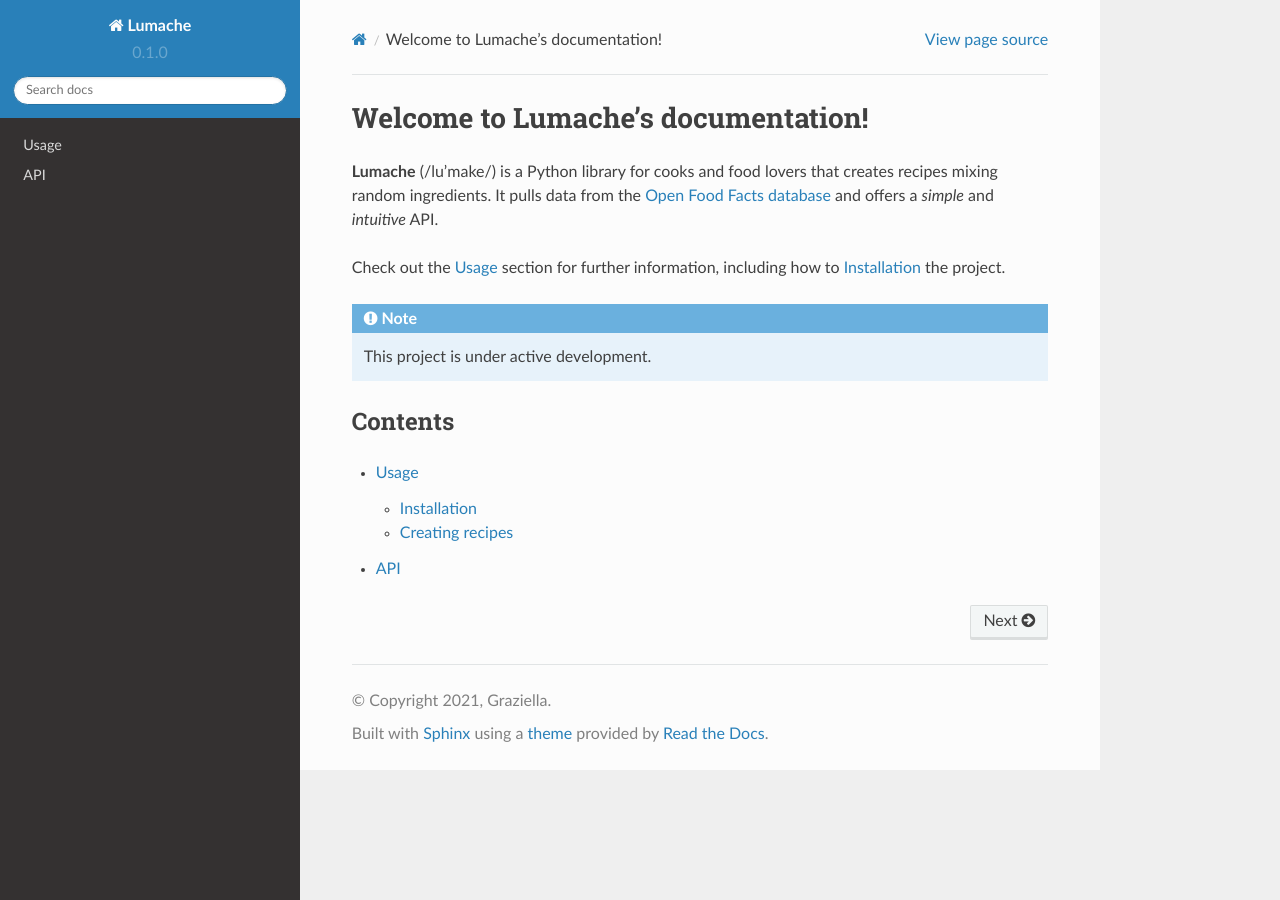
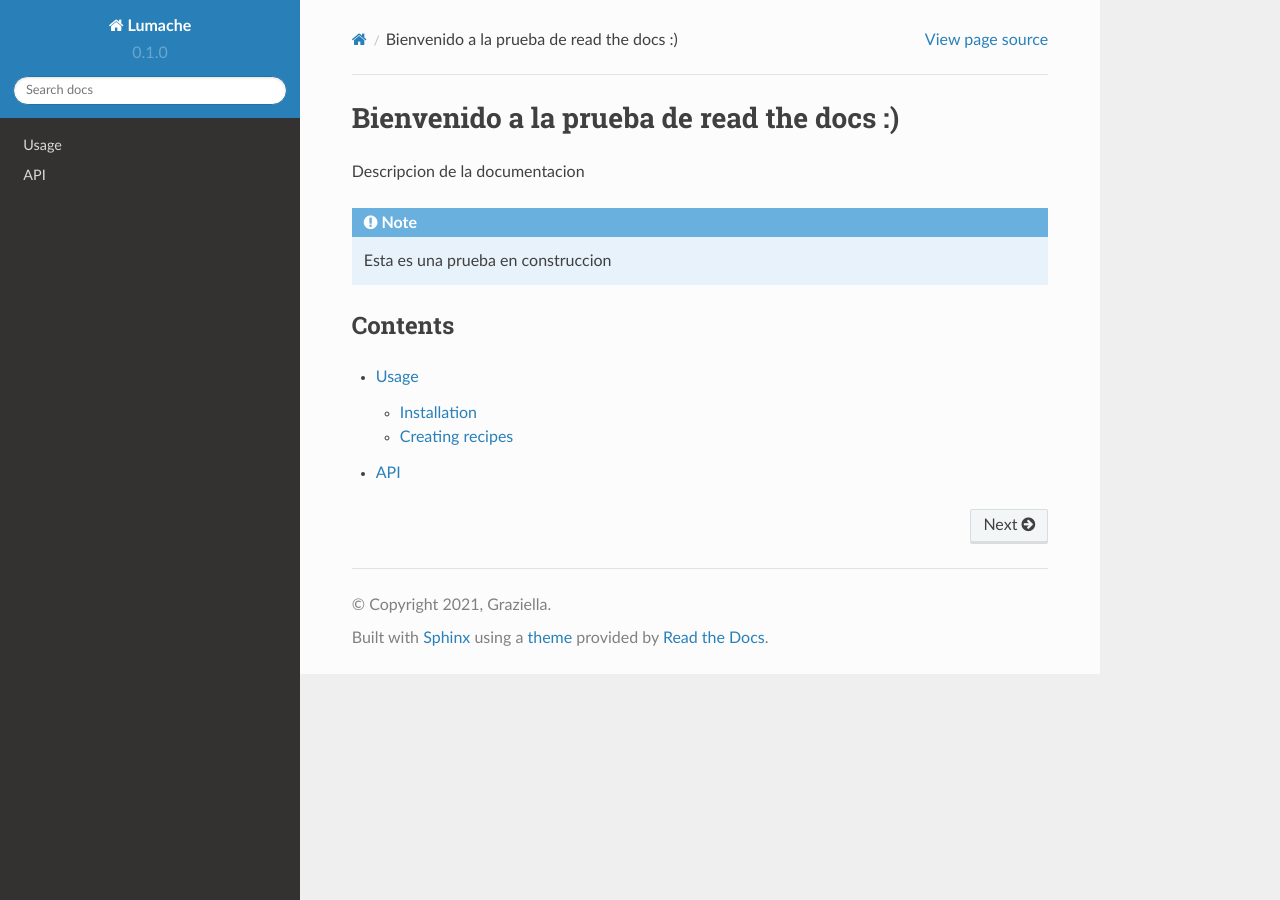
Before and after one commit to JhoselynCardenasFernandez/rtd-tutorial, a Sphinx documentation site: the page built from docs/source/index.rst, in a window 1280 px wide. Built offline with Sphinx 7.4.7 and the Read the Docs theme 2.0.0, drawn with Linux system fonts in a browser that asks for light colours.

Commit message:
Update index.rst

```diff
--- a/docs/source/index.rst
+++ b/docs/source/index.rst
@@ -1,17 +1,11 @@
-Welcome to Lumache's documentation!
-===================================
+Bienvenido a la prueba de read the docs :)
+==============================
 
-**Lumache** (/lu'make/) is a Python library for cooks and food lovers
-that creates recipes mixing random ingredients.
-It pulls data from the `Open Food Facts database <https://world.openfoodfacts.org/>`_
-and offers a *simple* and *intuitive* API.
-
-Check out the :doc:`usage` section for further information, including
-how to :ref:`installation` the project.
+Descripcion de la documentacion
 
 .. note::
 
-   This project is under active development.
+   Esta es una prueba en construccion
 
 Contents
 --------
```
